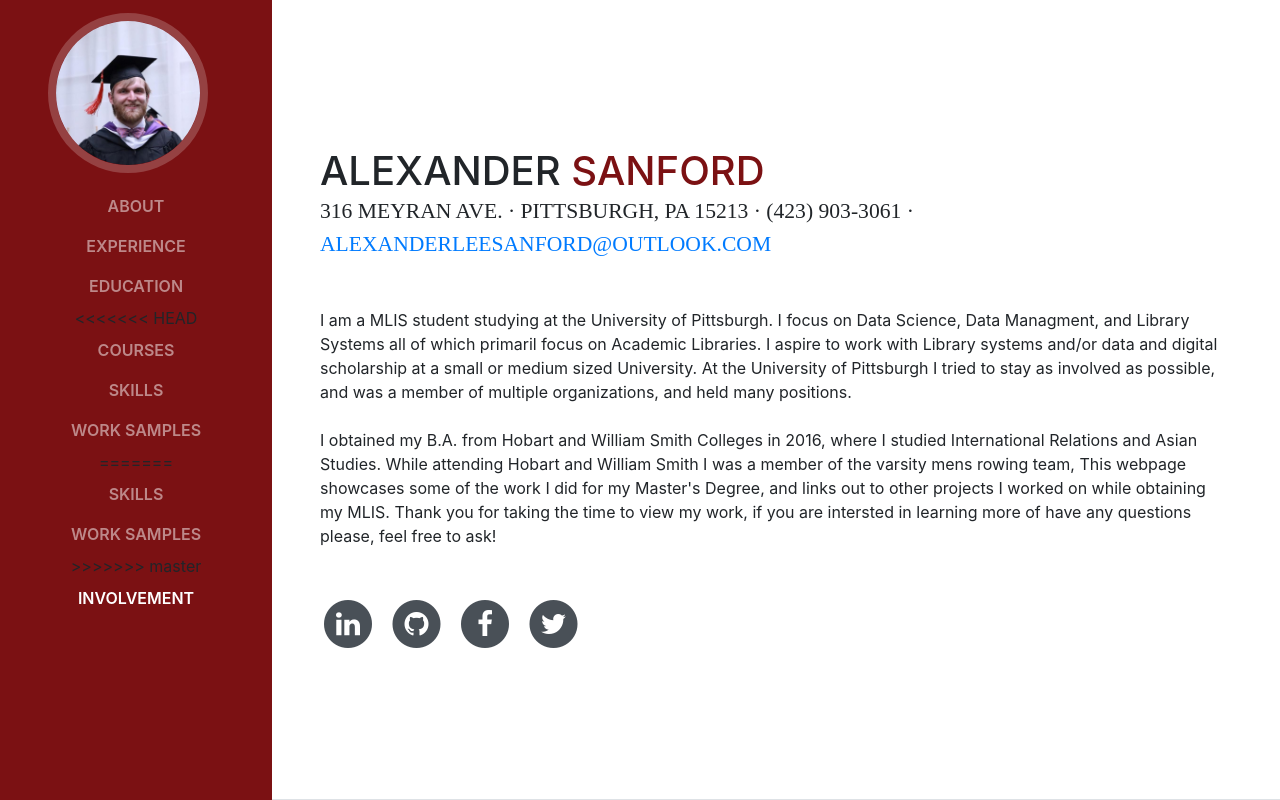
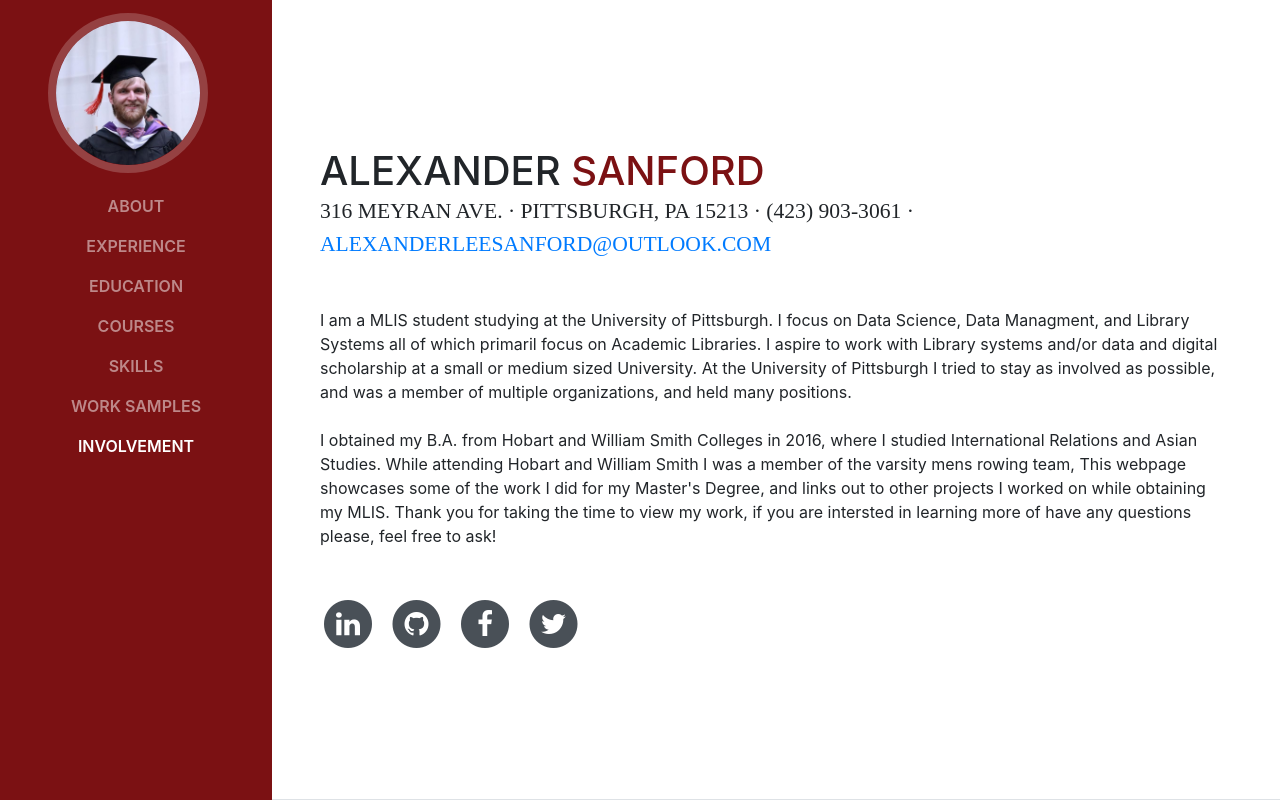
Before and after one commit to AlexSanford13/Portfolio, a website with bundled scripts: page index.html in a window 1280 px wide. Shown: the top 800 px of the page. Built offline with nearby package versions, Linux system fonts and the light colour scheme; a web font is replaced by a local one.

Commit message:
Add files via upload

```diff
--- a/index.html
+++ b/index.html
@@ -46,7 +46,6 @@
             <a class="nav-link js-scroll-trigger" alt="education" href="#education">Education</a>
           </li>
           <li class="nav-item">
-<<<<<<< HEAD
             <a class="nav-link js-scroll-trigger" alt="courses" href="#courses">Courses</a>
           </li>
           <li class="nav-item">
@@ -56,14 +55,6 @@
             <a class="nav-link js-scroll-trigger" alt="worksample" href="#worksample">Work Samples</a>
           </li>
           <li class="nav-item">
-=======
-            <a class="nav-link js-scroll-trigger" alt="skills" href="#skills">Skills</a>
-          </li>
-          <li class="nav-item">
-            <a class="nav-link js-scroll-trigger" alt="worksample" href="#worksample">Work Samples</a>
-          </li>
-          <li class="nav-item">
->>>>>>> master
             <a class="nav-link js-scroll-trigger" alt="involvement" href="#involvement">Involvement</a>
           </li>
         </ul>
@@ -432,13 +423,10 @@
             <a href="work/R_P.pdf">Information Literacy Reflection Paper (LIS 2000: Information Organization)</a> <br />
             <a href="work/XML.pdf">Metadata for Images in XML Standard (LIS 2407: Metadata)</a> <br />
             <a href="work/final.pdf">Metadata Final (LIS 2407: Metadata)</a> <br />
-<<<<<<< HEAD
 <br />
           <div class="subheading mb-3">Digital Humanites projects and Libguides</div>
           <a href="https://alexsanford13.github.io/Planes_vs_Animals/">Planes vs Animals Digital Project</a> <br />
           <p><a href="">Digital Humanities Libgude</a> (In Progress, not yet made public)</p>
-=======
->>>>>>> master
 <br />
           <div class="subheading mb-3">Other Websites</div>
           <a href="work/Trollope/trollope_2.html">Trollope Website</a> <br />
```
